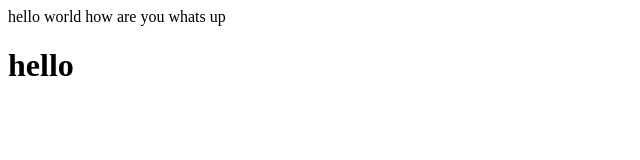
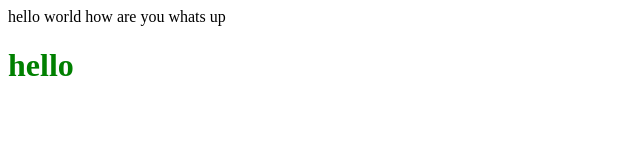
Before and after one commit to PedramMohammadi090/cs50xiran, a plain HTML site: page index.html in a window 1280 px wide. Shown: the full height of the page, 0-640 px from the left. Drawn offline with Linux system fonts and the light colour scheme.

Commit message:
color changed to green

```diff
--- a/index.html
+++ b/index.html
@@ -8,6 +8,6 @@
 </head>
 <body>
     hello world how are you whats up
-    <h1>hello</h1>
+    <h1 style="color:green">hello</h1>
 </body>
 </html>
```
